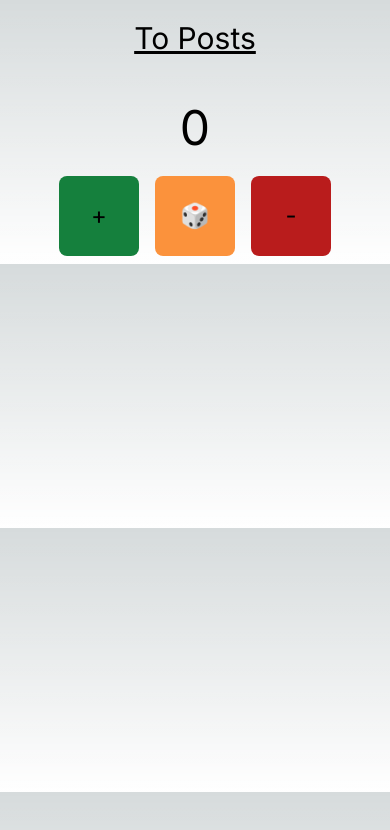
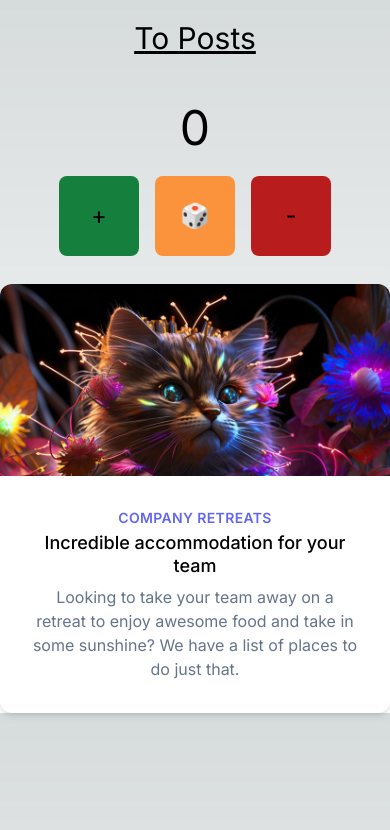
Before and after one commit to Albedo-13/nextjs-ts-playground, a Next.js app: page / in a window 390 px wide. Shown: the top 830 px of the page. Built offline with nearby package versions, Linux system fonts and the light colour scheme.

Commit message:
feat: add responsive card

```diff
--- a/src/app/page.tsx
+++ b/src/app/page.tsx
@@ -1,3 +1,4 @@
+import Card from "@/components/Card";
 import { Counter } from "@/components/Counter";
 import Link from "next/link";
 
@@ -8,6 +9,7 @@ export default function Home() {
         To Posts
       </Link>
       <Counter />
+      <Card />
     </main>
   );
 }
--- a/src/app/posts/page.tsx
+++ b/src/app/posts/page.tsx
@@ -15,14 +15,20 @@ export default async function PostsPage() {
     );
   };
 
+  // TODO: submit new post to collection
+  // TODO: test random limit refresh on build
+  // !!! https://tailwindcss.com/docs/responsive-design
+  // TS: https://www.youtube.com/watch?v=TPACABQTHvM&ab_channel=ByteGrad
+  // Next.js: https://www.youtube.com/watch?v=vwSlYG7hFk0&ab_channel=ByteGrad
+
   return (
     <main className="mt-5 text-center">
       <Link className="text-3xl underline block mb-12" href="/">
         To Main
       </Link>
-      <form action="" className="border mx-auto w-2/4 mb-5 flex flex-col items-center gap-3 p-5">
-        <input type="text" placeholder="name" className="w-2/4 p-2 text-black" />
-        <textarea placeholder="description" className="w-2/4 p-2 text-black" />
+      <form action="" className="mx-auto w-2/4 mb-5 flex flex-col items-center gap-3 p-5">
+        <input type="text" placeholder="name" className="w-2/4 p-2 bg-transparent border rounded" />
+        <textarea placeholder="description" className="w-2/4 p-2 bg-transparent border rounded" />
         <input type="submit" value="Submit" className="w-1/4 text-xl border rounded p-2 hover:cursor-pointer" />
       </form>
       <div role="list" className="text-2xl mx-auto w-2/4">
--- /dev/null
+++ b/src/components/Card.tsx
@@ -0,0 +1,29 @@
+import Image from "next/image";
+
+export default function Card() {
+  return (
+    <div className="max-w-md mx-auto bg-white rounded-xl shadow-md overflow-hidden md:max-w-2xl mt-5">
+      <div className="md:flex">
+        <div className="h-48 w-full object-cover md:h-full md:w-48 md:shrink-0 relative overflow-hidden">
+          <Image
+            width={826}
+            height={826}
+            className="w-full md:w-48"
+            src="/images/cat.jpg"
+            alt="Modern building architecture"
+          />
+        </div>
+        <div className="p-8">
+          <div className="uppercase tracking-wide text-sm text-indigo-500 font-semibold">Company retreats</div>
+          <a href="#" className="block mt-1 text-lg leading-tight font-medium text-black hover:underline">
+            Incredible accommodation for your team
+          </a>
+          <p className="mt-2 text-slate-500">
+            Looking to take your team away on a retreat to enjoy awesome food and take in some sunshine? We have a list
+            of places to do just that.
+          </p>
+        </div>
+      </div>
+    </div>
+  );
+}
```
Also changed, not shown: public/images/cat.jpg (added).
